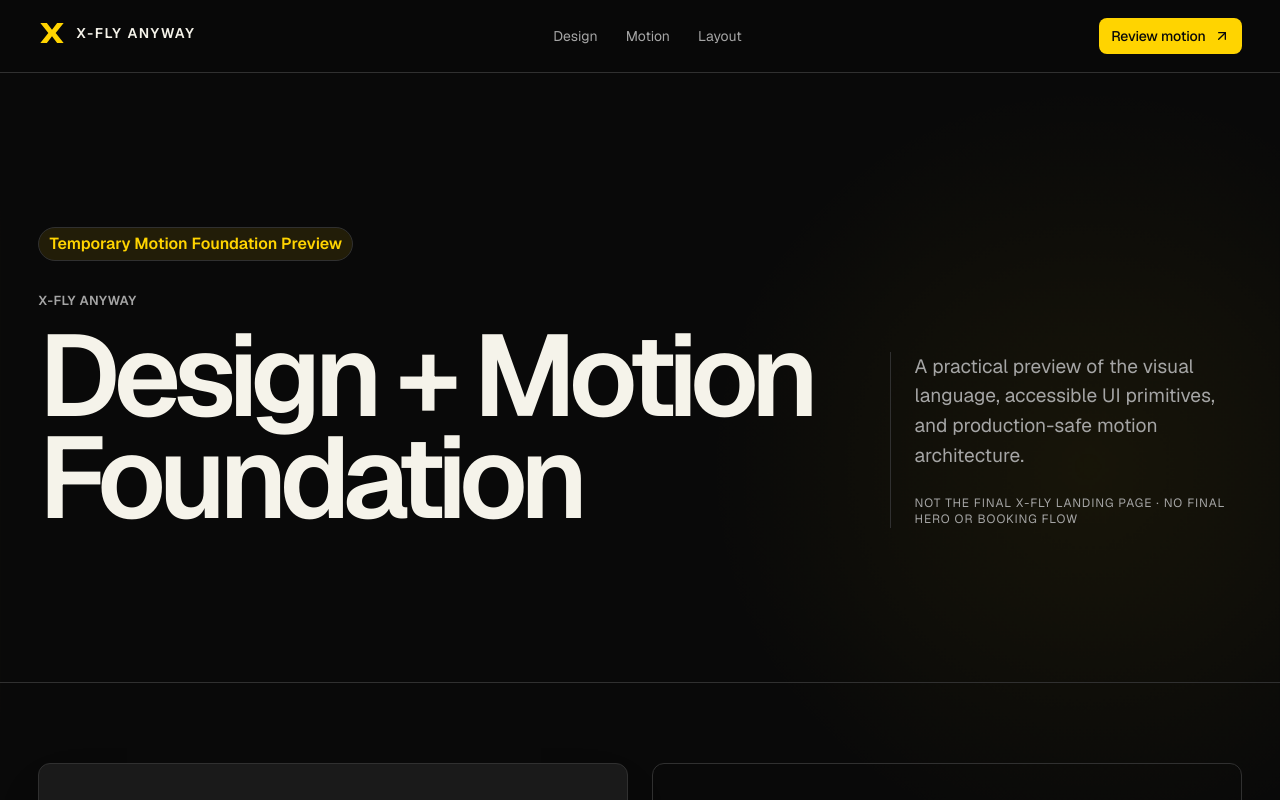
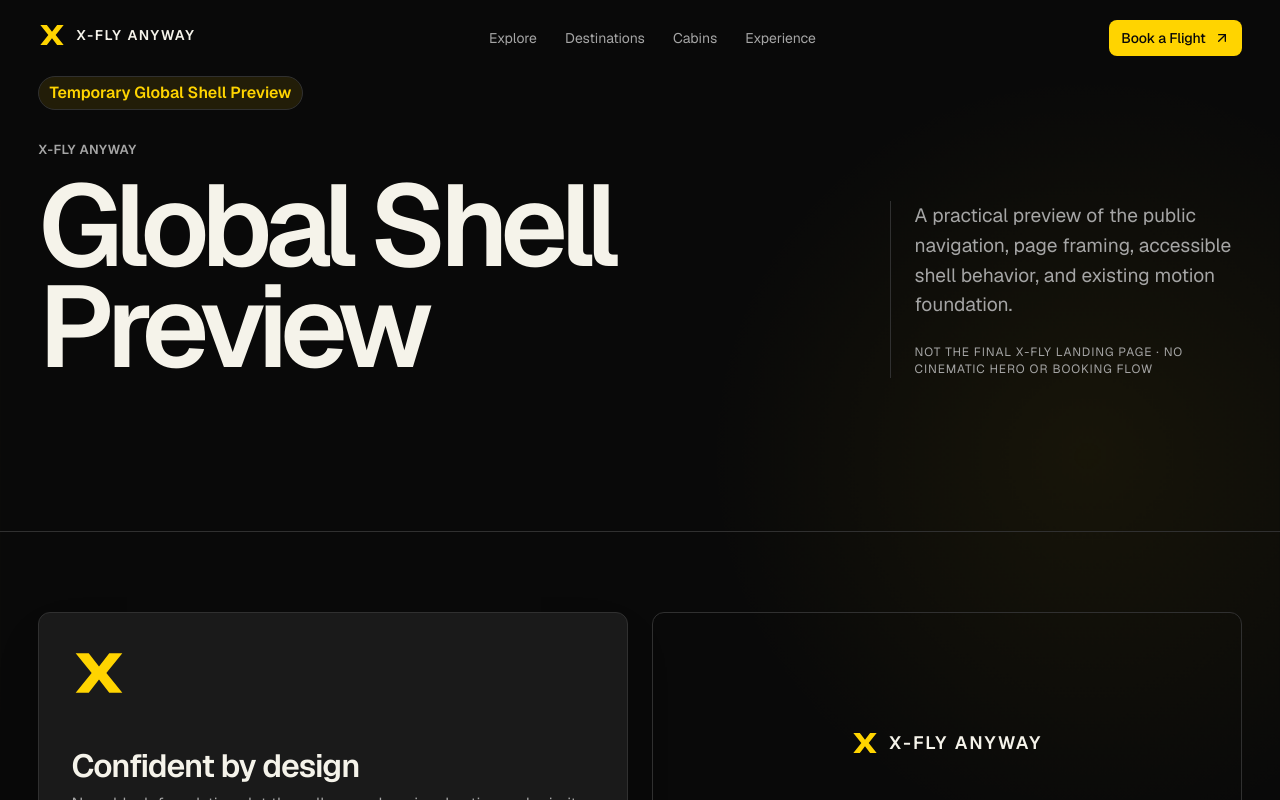
Before and after one commit to siwakon8285/X_flyanyway-, a Next.js app in the folder frontend/: page / in a window 1280 px wide. Shown: the top 800 px of the page. Built offline with nearby package versions, Linux system fonts and the light colour scheme.

Commit message:
feat: build reusable X-Fly global shell

```diff
--- a/frontend/src/app/globals.css
+++ b/frontend/src/app/globals.css
@@ -21,6 +21,7 @@
   --focus: #ffd400;
 
   --page-gutter: clamp(1rem, 3vw, 4rem);
+  --header-height: 4.75rem;
   --section-space-sm: clamp(3rem, 7vw, 5rem);
   --section-space-md: clamp(4.5rem, 9vw, 8rem);
   --section-space-lg: clamp(6rem, 12vw, 11rem);
@@ -54,6 +55,7 @@
   --radius-surface: 0.75rem;
 
   --spacing-page-gutter: var(--page-gutter);
+  --spacing-header: var(--header-height);
   --spacing-section-sm: var(--section-space-sm);
   --spacing-section-md: var(--section-space-md);
   --spacing-section-lg: var(--section-space-lg);
@@ -62,6 +64,10 @@
   --container-content: var(--content-max);
   --container-reading: var(--reading-max);
   --breakpoint-3xl: 120rem;
+}
+
+@utility pt-header-safe {
+  padding-top: var(--header-height);
 }
 
 @utility text-display {
@@ -141,6 +147,21 @@ body {
   text-rendering: optimizeLegibility;
 }
 
+.site-header {
+  border-bottom: 1px solid transparent;
+  background-color: transparent;
+  transition:
+    background-color 180ms ease,
+    border-color 180ms ease,
+    backdrop-filter 180ms ease;
+}
+
+.site-header[data-scrolled] {
+  border-bottom-color: rgb(48 48 48 / 80%);
+  background-color: rgb(9 9 9 / 84%);
+  backdrop-filter: blur(12px);
+}
+
 .motion-split-text {
   font-kerning: none;
 }
--- a/frontend/src/app/layout.tsx
+++ b/frontend/src/app/layout.tsx
@@ -1,8 +1,7 @@
 import type { Metadata } from "next";
 import { Geist, Geist_Mono } from "next/font/google";
 
-import { Footer } from "@/components/layout/Footer";
-import { Header } from "@/components/layout/Header";
+import { SiteShell } from "@/components/layout/SiteShell";
 import { SmoothScrollProvider } from "@/components/motion/SmoothScrollProvider";
 
 import "lenis/dist/lenis.css";
@@ -19,9 +18,9 @@ const geistMono = Geist_Mono({
 });
 
 export const metadata: Metadata = {
-  title: "X-Fly Anyway · Design + Motion Foundation",
+  title: "X-Fly Anyway · Global Shell Preview",
   description:
-    "Temporary design and motion-system preview for the X-Fly Anyway frontend foundation.",
+    "Temporary public global-shell preview for the X-Fly Anyway frontend.",
 };
 
 export default function RootLayout({ children }: LayoutProps<"/">) {
@@ -32,9 +31,7 @@ export default function RootLayout({ children }: LayoutProps<"/">) {
     >
       <body className="flex min-h-full flex-col">
         <SmoothScrollProvider>
-          <Header />
-          {children}
-          <Footer />
+          <SiteShell>{children}</SiteShell>
         </SmoothScrollProvider>
       </body>
     </html>
--- a/frontend/src/app/page.tsx
+++ b/frontend/src/app/page.tsx
@@ -67,26 +67,26 @@ const colorTokens = [
 ] as const;
 
 const Home = () => (
-  <main className="flex-1" id="top">
-    <Section className="border-b border-border/80" spacing="lg">
+  <>
+    <Section className="border-b border-border/80 pt-header-safe" id="experience" spacing="lg">
       <Container>
         <div className="grid items-end gap-12 lg:grid-cols-[minmax(0,1fr)_22rem]">
           <div>
-            <Badge variant="brand">Temporary Motion Foundation Preview</Badge>
+            <Badge variant="brand">Temporary Global Shell Preview</Badge>
             <p className="mt-8 text-label text-muted-foreground">X-FLY ANYWAY</p>
             <Heading as="h1" className="mt-4 max-w-5xl" size="display">
-              Design + Motion
+              Global Shell
               <br />
-              Foundation
+              Preview
             </Heading>
           </div>
           <div className="space-y-6 border-l border-brand/50 pl-6">
             <p className="text-body-lg text-muted-foreground">
-              A practical preview of the visual language, accessible UI
-              primitives, and production-safe motion architecture.
+              A practical preview of the public navigation, page framing,
+              accessible shell behavior, and existing motion foundation.
             </p>
             <p className="text-caption text-muted-foreground">
-              Not the final X-Fly landing page · No final hero or booking flow
+              Not the final X-Fly landing page · No cinematic hero or booking flow
             </p>
           </div>
         </div>
@@ -382,7 +382,7 @@ const Home = () => (
         </p>
       </Container>
     </Section>
-  </main>
+  </>
 );
 
 export default Home;
--- /dev/null
+++ b/frontend/src/components/layout/DesktopNavigation.tsx
@@ -0,0 +1,20 @@
+import { navigationItems } from "@/components/layout/navigationItems";
+
+const DesktopNavigation = () => (
+  <nav aria-label="Primary navigation" className="hidden lg:block">
+    <ul className="flex items-center gap-7">
+      {navigationItems.map((item) => (
+        <li key={item.href}>
+          <a
+            className="group relative py-2 text-body-sm text-muted-foreground outline-none transition-colors hover:text-foreground focus-visible:rounded-sm focus-visible:text-foreground focus-visible:ring-2 focus-visible:ring-focus after:absolute after:inset-x-0 after:bottom-0 after:h-px after:origin-left after:scale-x-0 after:bg-brand after:transition-transform after:duration-200 group-hover:after:scale-x-100 focus-visible:after:scale-x-100"
+            href={item.href}
+          >
+            {item.label}
+          </a>
+        </li>
+      ))}
+    </ul>
+  </nav>
+);
+
+export { DesktopNavigation };
--- a/frontend/src/components/layout/Footer.tsx
+++ b/frontend/src/components/layout/Footer.tsx
@@ -1,11 +1,74 @@
 import { BrandWordmark } from "@/components/brand/BrandWordmark";
 import { Container } from "@/components/layout/Container";
 
+const footerGroups = [
+  {
+    label: "Explore",
+    links: [
+      { href: "#experience", label: "Explore" },
+      { href: "#motion", label: "Destinations" },
+      { href: "#components", label: "Cabins" },
+    ],
+  },
+  {
+    label: "Travel",
+    links: [
+      { href: "#experience", label: "Book a Flight" },
+      { href: "#top", label: "Manage Booking" },
+    ],
+  },
+  {
+    label: "Company",
+    links: [{ href: "#experience", label: "About X-Fly" }],
+  },
+  {
+    label: "Support",
+    links: [{ href: "#top", label: "Help Centre" }],
+  },
+  {
+    label: "Legal",
+    links: [
+      { href: "#top", label: "Privacy" },
+      { href: "#top", label: "Terms" },
+    ],
+  },
+] as const;
+
 const Footer = () => (
-  <footer className="border-t border-border/80 py-8">
-    <Container className="flex flex-col gap-4 text-body-sm text-muted-foreground sm:flex-row sm:items-center sm:justify-between">
-      <BrandWordmark className="text-xs" />
-      <p>Design + Motion Foundation · Branch 02</p>
+  <footer className="border-t border-border/80 bg-surface/25 py-section-sm">
+    <Container>
+      <div className="grid gap-12 border-b border-border/80 pb-12 lg:grid-cols-[minmax(0,1.5fr)_minmax(0,3fr)]">
+        <div className="max-w-sm">
+          <BrandWordmark className="text-sm" />
+          <p className="mt-6 text-body-sm text-muted-foreground">
+            A premium global aviation experience, currently presented as a
+            reusable public-shell preview.
+          </p>
+        </div>
+        <div className="grid grid-cols-2 gap-x-6 gap-y-10 sm:grid-cols-3 lg:grid-cols-5">
+          {footerGroups.map((group) => (
+            <section key={group.label}>
+              <h2 className="text-label text-foreground">{group.label}</h2>
+              <ul className="mt-4 space-y-3">
+                {group.links.map((link) => (
+                  <li key={link.label}>
+                    <a
+                      className="rounded-sm text-body-sm text-muted-foreground outline-none transition-colors hover:text-brand focus-visible:ring-2 focus-visible:ring-focus"
+                      href={link.href}
+                    >
+                      {link.label}
+                    </a>
+                  </li>
+                ))}
+              </ul>
+            </section>
+          ))}
+        </div>
+      </div>
+      <div className="flex flex-col gap-3 pt-6 text-caption text-muted-foreground sm:flex-row sm:items-center sm:justify-between">
+        <p>© 2026 X-Fly Anyway. Temporary public-shell preview.</p>
+        <p>Designed to go anywhere.</p>
+      </div>
     </Container>
   </footer>
 );
--- a/frontend/src/components/layout/Header.tsx
+++ b/frontend/src/components/layout/Header.tsx
@@ -1,51 +1,82 @@
+"use client";
+
 import { ArrowUpRight } from "lucide-react";
+import { useRef } from "react";
 
 import { BrandWordmark } from "@/components/brand/BrandWordmark";
 import { Container } from "@/components/layout/Container";
+import { DesktopNavigation } from "@/components/layout/DesktopNavigation";
+import { MobileNavigation } from "@/components/layout/MobileNavigation";
+import { bookingHref } from "@/components/layout/navigationItems";
 import { buttonVariants } from "@/components/ui/Button";
+import { motionDurations } from "@/lib/motion/durations";
+import { gsapEasings } from "@/lib/motion/easing";
+import { ScrollTrigger, gsap, useGSAP } from "@/lib/motion/gsap";
+import { useReducedMotion } from "@/lib/motion/reducedMotion";
 import { cn } from "@/lib/utils/cn";
 
-const navigationItems = [
-  { href: "#components", label: "Design" },
-  { href: "#motion", label: "Motion" },
-  { href: "#layout-motion", label: "Layout" },
-] as const;
+const Header = () => {
+  const header = useRef<HTMLElement>(null);
+  const reducedMotion = useReducedMotion();
 
-const Header = () => (
-  <header className="border-b border-border/80 bg-background/95">
-    <Container className="flex min-h-18 items-center justify-between gap-6 py-3">
+  useGSAP(
+    () => {
+      const element = header.current;
+      if (!element || reducedMotion) return;
+
+      gsap.fromTo(
+        "[data-header-content]",
+        { autoAlpha: 0, y: -10 },
+        {
+          autoAlpha: 1,
+          clearProps: "opacity,transform,visibility",
+          duration: motionDurations.ui,
+          ease: gsapEasings.enter,
+          y: 0,
+        },
+      );
+
+      ScrollTrigger.create({
+        onToggle: (trigger) => element.toggleAttribute("data-scrolled", trigger.isActive),
+        start: 12,
+      });
+    },
+    {
+      dependencies: [reducedMotion],
+      revertOnUpdate: true,
+      scope: header,
+    },
+  );
+
+  return (
+    <header className="site-header fixed inset-x-0 top-0 z-40" ref={header}>
+      <Container
+        className="flex h-header items-center justify-between gap-4"
+        data-header-content
+      >
         <a
-        aria-label="X-Fly Anyway design and motion foundation home"
+          aria-label="X-Fly Anyway home"
           className="rounded-control outline-none focus-visible:ring-2 focus-visible:ring-focus focus-visible:ring-offset-4 focus-visible:ring-offset-background"
           href="#top"
         >
-        <BrandWordmark />
+          <BrandWordmark className="text-xs sm:text-sm" />
         </a>
 
-      <nav aria-label="Foundation preview sections" className="hidden md:block">
-        <ul className="flex items-center gap-7">
-          {navigationItems.map((item) => (
-            <li key={item.href}>
+        <DesktopNavigation />
+
+        <div className="flex items-center gap-3">
           <a
-                className="text-body-sm text-muted-foreground outline-none hover:text-foreground focus-visible:rounded-sm focus-visible:ring-2 focus-visible:ring-focus"
-                href={item.href}
+            className={cn(buttonVariants({ size: "sm" }), "hidden lg:inline-flex")}
+            href={bookingHref}
           >
-                {item.label}
-              </a>
-            </li>
-          ))}
-        </ul>
-      </nav>
-
-      <a
-        className={cn(buttonVariants({ size: "sm" }), "hidden sm:inline-flex")}
-        href="#motion"
-      >
-        Review motion
+            Book a Flight
             <ArrowUpRight aria-hidden="true" />
           </a>
+          <MobileNavigation />
+        </div>
       </Container>
     </header>
   );
+};
 
 export { Header };
--- /dev/null
+++ b/frontend/src/components/layout/MobileNavigation.tsx
@@ -0,0 +1,129 @@
+"use client";
+
+import { Menu, X } from "lucide-react";
+import { useRef, useState } from "react";
+
+import { bookingHref, navigationItems } from "@/components/layout/navigationItems";
+import {
+  Dialog,
+  DialogClose,
+  DialogContent,
+  DialogDescription,
+  DialogTitle,
+  DialogTrigger,
+} from "@/components/ui/Dialog";
+import { buttonVariants } from "@/components/ui/Button";
+import { motionDurations } from "@/lib/motion/durations";
+import { gsapEasings } from "@/lib/motion/easing";
+import { gsap, useGSAP } from "@/lib/motion/gsap";
+import { useReducedMotion } from "@/lib/motion/reducedMotion";
+import { cn } from "@/lib/utils/cn";
+
+const mobileNavigationId = "mobile-navigation-menu";
+
+const MobileNavigation = () => {
+  const [open, setOpen] = useState(false);
+  const menu = useRef<HTMLDivElement>(null);
+  const reducedMotion = useReducedMotion();
+
+  useGSAP(
+    () => {
+      if (!open || reducedMotion || !menu.current) return;
+
+      const items = menu.current.querySelectorAll("[data-mobile-navigation-item]");
+
+      gsap.fromTo(
+        menu.current,
+        { autoAlpha: 0 },
+        {
+          autoAlpha: 1,
+          duration: motionDurations.micro,
+          ease: gsapEasings.standard,
+        },
+      );
+      gsap.fromTo(
+        items,
+        { autoAlpha: 0, y: 16 },
+        {
+          autoAlpha: 1,
+          delay: 0.06,
+          duration: motionDurations.ui,
+          ease: gsapEasings.enter,
+          stagger: 0.055,
+          y: 0,
+        },
+      );
+    },
+    {
+      dependencies: [open, reducedMotion],
+      revertOnUpdate: true,
+      scope: menu,
+    },
+  );
+
+  return (
+    <Dialog onOpenChange={setOpen} open={open}>
+      <DialogTrigger asChild>
+        <button
+          aria-controls={mobileNavigationId}
+          aria-expanded={open}
+          aria-label="Open navigation menu"
+          className="inline-flex size-11 items-center justify-center rounded-control border border-border/80 bg-background/70 text-foreground outline-none transition-colors hover:border-border-strong hover:bg-surface focus-visible:ring-2 focus-visible:ring-focus lg:hidden"
+          type="button"
+        >
+          <Menu aria-hidden="true" className="size-5" />
+        </button>
+      </DialogTrigger>
+      <DialogContent
+        aria-describedby={undefined}
+        className="inset-0 left-0 top-0 h-dvh w-full max-w-none -translate-x-0 -translate-y-0 rounded-none border-0 bg-background p-0"
+        id={mobileNavigationId}
+        showCloseButton={false}
+      >
+        <DialogTitle className="sr-only">Navigation</DialogTitle>
+        <DialogDescription className="sr-only">
+          X-Fly Anyway public navigation.
+        </DialogDescription>
+        <div
+          className="flex min-h-full flex-col justify-between px-page-gutter pb-8 pt-24"
+          ref={menu}
+        >
+          <nav aria-label="Mobile navigation">
+            <ul className="space-y-2">
+              {navigationItems.map((item) => (
+                <li data-mobile-navigation-item key={item.href}>
+                  <DialogClose asChild>
+                    <a
+                      className="inline-flex rounded-sm py-2 text-h1 text-foreground outline-none transition-colors hover:text-brand focus-visible:ring-2 focus-visible:ring-focus"
+                      href={item.href}
+                    >
+                      {item.label}
+                    </a>
+                  </DialogClose>
+                </li>
+              ))}
+            </ul>
+          </nav>
+          <div className="space-y-8" data-mobile-navigation-item>
+            <DialogClose asChild>
+              <a className={cn(buttonVariants({ size: "lg" }), "w-full sm:w-auto")} href={bookingHref}>
+                Book a Flight
+              </a>
+            </DialogClose>
+            <p className="text-caption text-muted-foreground">
+              Temporary public shell preview
+            </p>
+          </div>
+        </div>
+        <DialogClose
+          aria-label="Close navigation menu"
+          className="absolute right-page-gutter top-5 inline-flex size-11 items-center justify-center rounded-control border border-border/80 bg-background/70 text-foreground outline-none transition-colors hover:border-border-strong hover:bg-surface focus-visible:ring-2 focus-visible:ring-focus"
+        >
+          <X aria-hidden="true" className="size-5" />
+        </DialogClose>
+      </DialogContent>
+    </Dialog>
+  );
+};
+
+export { MobileNavigation };
--- /dev/null
+++ b/frontend/src/components/layout/SiteShell.tsx
@@ -0,0 +1,21 @@
+import type { ReactNode } from "react";
+
+import { Footer } from "@/components/layout/Footer";
+import { Header } from "@/components/layout/Header";
+
+type SiteShellProps = {
+  children: ReactNode;
+};
+
+const SiteShell = ({ children }: SiteShellProps) => (
+  <>
+    <Header />
+    <main className="flex-1" id="top">
+      {children}
+    </main>
+    <Footer />
+  </>
+);
+
+export { SiteShell };
+export type { SiteShellProps };
--- /dev/null
+++ b/frontend/src/components/layout/navigationItems.ts
@@ -0,0 +1,10 @@
+const navigationItems = [
+  { href: "#experience", label: "Explore" },
+  { href: "#motion", label: "Destinations" },
+  { href: "#components", label: "Cabins" },
+  { href: "#layout-motion", label: "Experience" },
+] as const;
+
+const bookingHref = "#experience";
+
+export { bookingHref, navigationItems };
```
Also changed, not shown: frontend/src/components/ui/Dialog.tsx (+13 -5 lines), 2 other files (tests, documents, lock files or other folders). Lines whose indentation alone changed are shown as unchanged.
